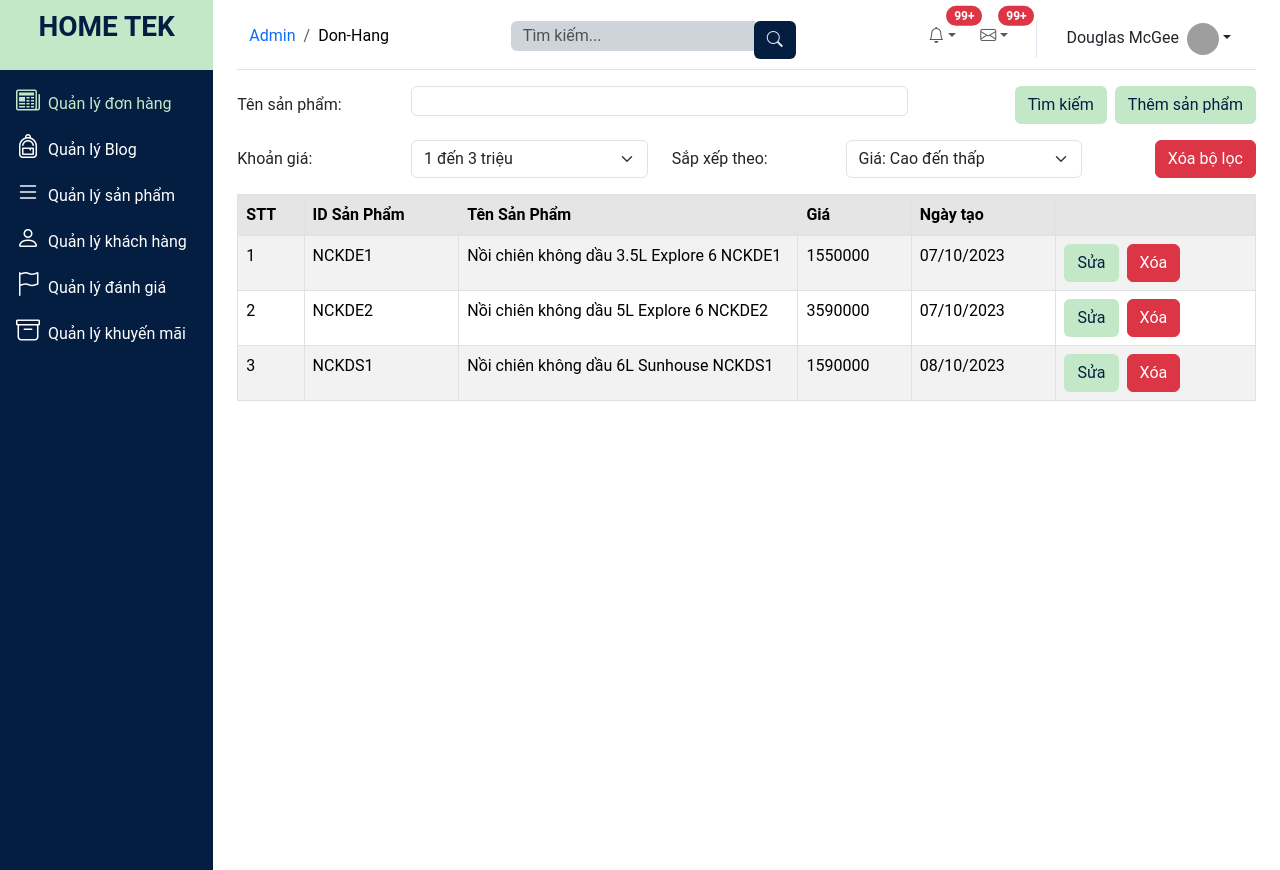
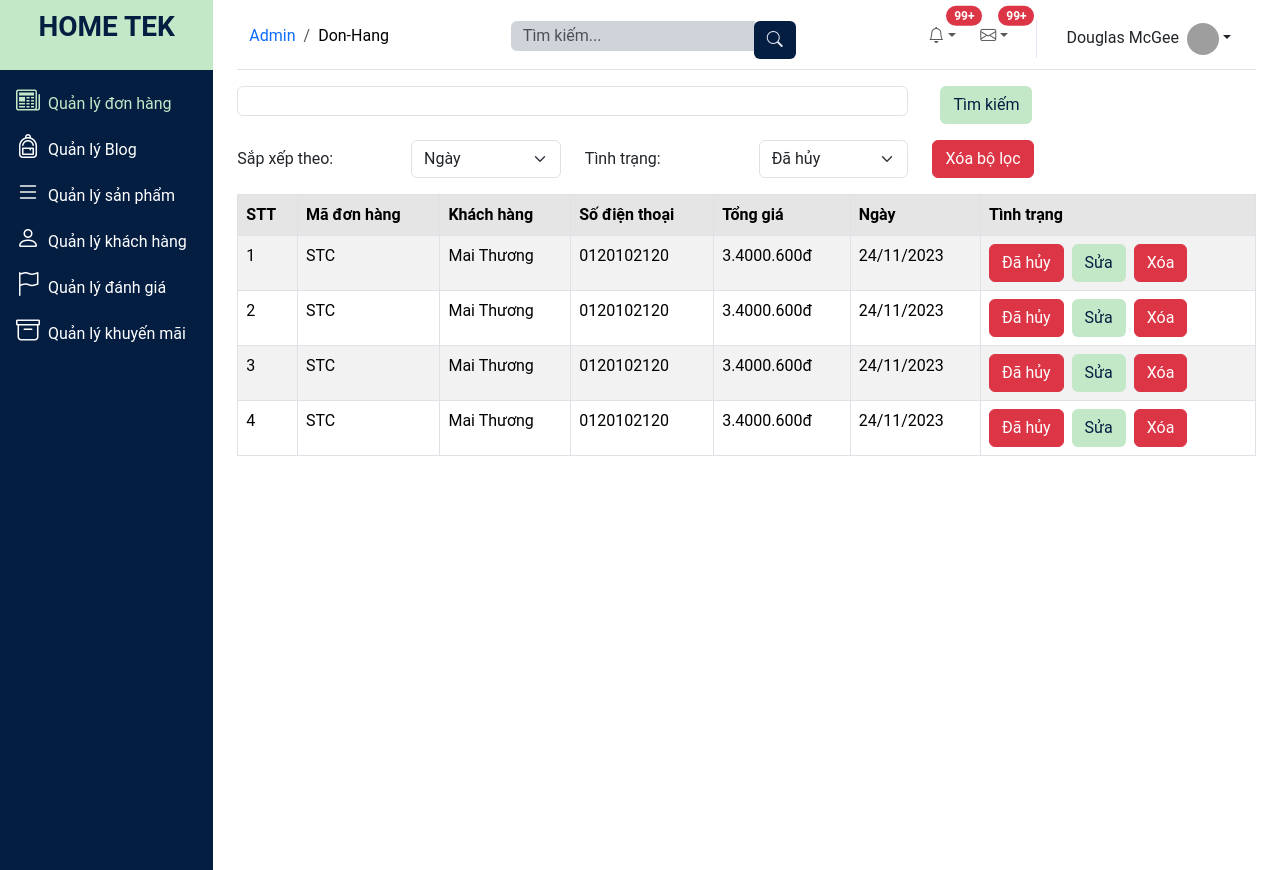
Before and after one commit to LuanPhan2911/hometek, a React (Create React App) app: page /admin/don-hang in a window 1280 px wide. Built offline with nearby package versions, Linux system fonts and the light colour scheme; grey boxes are pictures that could not be loaded.

Commit message:
order update

```diff
--- a/src/App.js
+++ b/src/App.js
@@ -16,6 +16,8 @@ import BlogCreate from "./Pages/Admin/Blog/BlogCreate";
 import BlogUpdate from "./Pages/Admin/Blog/BlogUpdate";
 import Rate from "./Pages/Admin/Rating/Rate";
 import RateUpdate from "./Pages/Admin/Rating/RateUpdate";
+import Order from "./Pages/Admin/Order/Order";
+import OrderUpdate from "./Pages/Admin/Order/OrderUpdate";
 
 const App = () => {
   return (
@@ -51,7 +53,8 @@ const App = () => {
             <Route path="danh-gia" element={<Rate />}></Route>
             <Route path="danh-gia/update" element={<RateUpdate />}></Route>
 
-            <Route path="don-hang" element={<Product />}></Route>
+            <Route path="don-hang" element={<Order />}></Route>
+            <Route path="don-hang/update" element={<OrderUpdate />}></Route>
 
             <Route path="khuyen-mai" element={<Customer />}></Route>
           </Route>
--- /dev/null
+++ b/src/Pages/Admin/Order/Order.js
@@ -0,0 +1,110 @@
+import { Link } from "react-router-dom";
+import "./Order.scss";
+function Order() {
+  const orders = [
+    {
+      orderId: "STC",
+      customerName: "Mai Thương",
+      phoneNumber: "0120102120",
+      totalPrice: "3.4000.600đ",
+      created_at: "24/11/2023",
+    },
+    {
+      orderId: "STC",
+      customerName: "Mai Thương",
+      phoneNumber: "0120102120",
+      totalPrice: "3.4000.600đ",
+      created_at: "24/11/2023",
+    },
+    {
+      orderId: "STC",
+      customerName: "Mai Thương",
+      phoneNumber: "0120102120",
+      totalPrice: "3.4000.600đ",
+      created_at: "24/11/2023",
+    },
+    {
+      orderId: "STC",
+      customerName: "Mai Thương",
+      phoneNumber: "0120102120",
+      totalPrice: "3.4000.600đ",
+      created_at: "24/11/2023",
+    },
+  ];
+  return (
+    <>
+      <div className="order-filter">
+        <div className="mb-3 row">
+          <div className="col-lg-8">
+            <input className="form-control" />
+          </div>
+          <div className="col-lg-4">
+            <button className="btn search-btn mx-2">Tìm kiếm</button>
+          </div>
+        </div>
+        <div className="mb-3 row">
+          <label className="col-lg-2 col-form-label">Sắp xếp theo: </label>
+          <div className="col-lg-2">
+            <select className="form-select">
+              <option>Ngày</option>
+              <option>Tháng</option>
+              <option>Năm</option>
+            </select>
+          </div>
+          <label className="col-lg-2 col-form-label">Tình trạng: </label>
+          <div className="col-lg-2">
+            <select className="form-select">
+              <option>Đã hủy</option>
+              <option>Đã xác nhận</option>
+              <option>Hoàn thành</option>
+              <option>Chờ xác nhận</option>
+              <option>Đang vận chuyển</option>
+            </select>
+          </div>
+          <div className="col-lg-2">
+            <button className="btn btn-danger">Xóa bộ lọc</button>
+          </div>
+        </div>
+      </div>
+      <div className="product-table">
+        <table className="table table-hover table-bordered table-striped">
+          <thead className="table-active">
+            <tr>
+              <th>STT</th>
+              <th>Mã đơn hàng</th>
+              <th>Khách hàng</th>
+              <th>Số điện thoại</th>
+              <th>Tổng giá</th>
+              <th>Ngày</th>
+              <th>Tình trạng</th>
+            </tr>
+          </thead>
+          <tbody>
+            {orders?.length > 0 &&
+              orders?.map((item, index) => {
+                return (
+                  <tr key={item.categoryId}>
+                    <td>{index + 1}</td>
+                    <td>{item.orderId}</td>
+                    <td>{item.customerName}</td>
+                    <td>{item.phoneNumber}</td>
+                    <td>{item.totalPrice}</td>
+                    <td>{item.created_at}</td>
+                    <td>
+                      <button className="btn btn-danger">Đã hủy</button>
+                      <Link className="btn edit-btn mx-2" to={"update"}>
+                        Sửa
+                      </Link>
+                      <button className="btn btn-danger">Xóa</button>
+                    </td>
+                  </tr>
+                );
+              })}
+          </tbody>
+        </table>
+      </div>
+    </>
+  );
+}
+
+export default Order;
--- /dev/null
+++ b/src/Pages/Admin/Order/Order.scss
@@ -0,0 +1,6 @@
+.order-filter {
+  .search-btn {
+    color: #041e42;
+    background: #c2e8c7;
+  }
+}
--- /dev/null
+++ b/src/Pages/Admin/Order/OrderUpdate.js
@@ -0,0 +1,77 @@
+import { Link } from "react-router-dom";
+import "./OrderUpdate.scss";
+const OrderUpdate = () => {
+  return (
+    <>
+      <div className="rate-title">
+        <button className="btn title-btn">
+          <i className="bi bi-chevron-left"></i>
+        </button>
+        <span className="bg-secondary-subtle p-2 mx-2 rounded">
+          Chỉnh sửa trạng thái đơn hàng
+        </span>
+      </div>
+      <div className="rate-customer d-flex justify-content-between border-bottom py-2">
+        <h3 className="fw-bolder">Mai Thuong</h3>
+        <span className="bg-warning-subtle p-2">Đang vận chuyển</span>
+      </div>
+      <div className="rate-content">
+        <div className="row">
+          <div className="col-lg-6">
+            <div className="address">Địa chỉ giao hàng</div>
+            <div>KTX khu B</div>
+          </div>
+          <div className="col-lg-6">
+            <div className="payment">Phương thức thanh toán</div>
+            <div>Thanh toán khi nhận hàng</div>
+          </div>
+        </div>
+        <h4>Chi tiết đơn hàng</h4>
+        <table className="table table-hover table-bordered table-striped">
+          <thead className="table-active">
+            <tr>
+              <th>Sản phẩm</th>
+              <th>Đơn giá</th>
+              <th>Số lượng</th>
+              <th>Thành tiền</th>
+            </tr>
+          </thead>
+          <tbody>
+            <tr>
+              <td>
+                Nồi chiên không dầu Philip
+                <div className="type">Phân loại: Đen</div>
+              </td>
+              <td>2.300.000đ</td>
+              <td>1</td>
+              <td>2.300.000đ</td>
+            </tr>
+          </tbody>
+          <tfoot>
+            <tr>
+              <td colSpan={2}></td>
+              <td>Tổng</td>
+              <td>2.300.000đ</td>
+            </tr>
+          </tfoot>
+        </table>
+      </div>
+      <div className="rate-update">
+        <h3>Cập nhật trạng thái đơn hàng</h3>
+        <div className="col-lg-2">
+          <select className="form-select">
+            <option>Đã hủy</option>
+            <option>Đã xác nhận</option>
+            <option>Hoàn thành</option>
+            <option>Chờ xác nhận</option>
+            <option>Đang vận chuyển</option>
+          </select>
+        </div>
+        <div className="col">
+          <button className="btn edit-btn">Cập nhật</button>
+        </div>
+      </div>
+    </>
+  );
+};
+export default OrderUpdate;
--- /dev/null
+++ b/src/Pages/Admin/Order/OrderUpdate.scss
@@ -0,0 +1,12 @@
+.rate-title {
+  .title-btn {
+    background: #041e42;
+    color: #fff;
+  }
+}
+.rate-update {
+  .edit-btn {
+    color: #041e42;
+    background: #c2e8c7;
+  }
+}
```
